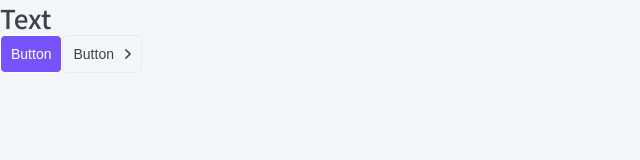
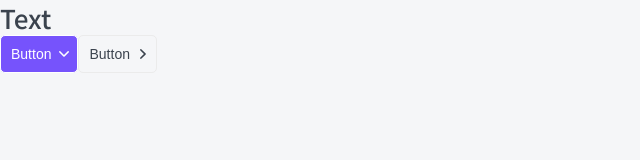
Before and after one commit to heykirzhukovskiy/udemy_react-nextjs, a Next.js app in the folder second_part_app/: page / in a window 1280 px wide. Shown: the top 160 px of the page, without its empty margins (0-640 px from the left). Built offline with nearby package versions, Linux system fonts and the light colour scheme.

Commit message:
Finally adds ArrowIcon

```diff
--- a/second_part_app/components/Button/Button.module.css
+++ b/second_part_app/components/Button/Button.module.css
@@ -33,12 +33,19 @@
 }
 
 .arrow {
-	margin-left: 11px;
-	height: 10px;
+	margin-left: 10px;
 	display: inline-block;
 	transition: all 0.3s;
 }
 
-.down > img {
+.arrow svg {
+	transition: all 0.3s;
+}
+
+.down {
 	transform: rotate(90deg);
 }
+
+.primary svg, .ghost:hover svg {
+	fill: var(--white);
+}
--- a/second_part_app/pages/index.tsx
+++ b/second_part_app/pages/index.tsx
@@ -5,7 +5,9 @@ export default function Home(): JSX.Element {
   return (
     <>
       <Htag tag="h1">Text</Htag>
-      <Button appearance="primary">Button</Button>
+      <Button appearance="primary" arrow="down">
+        Button
+      </Button>
       <Button appearance="ghost" arrow="right">
         Button
       </Button>
```
Also changed, not shown: second_part_app/components/Button/arrow.svg.
